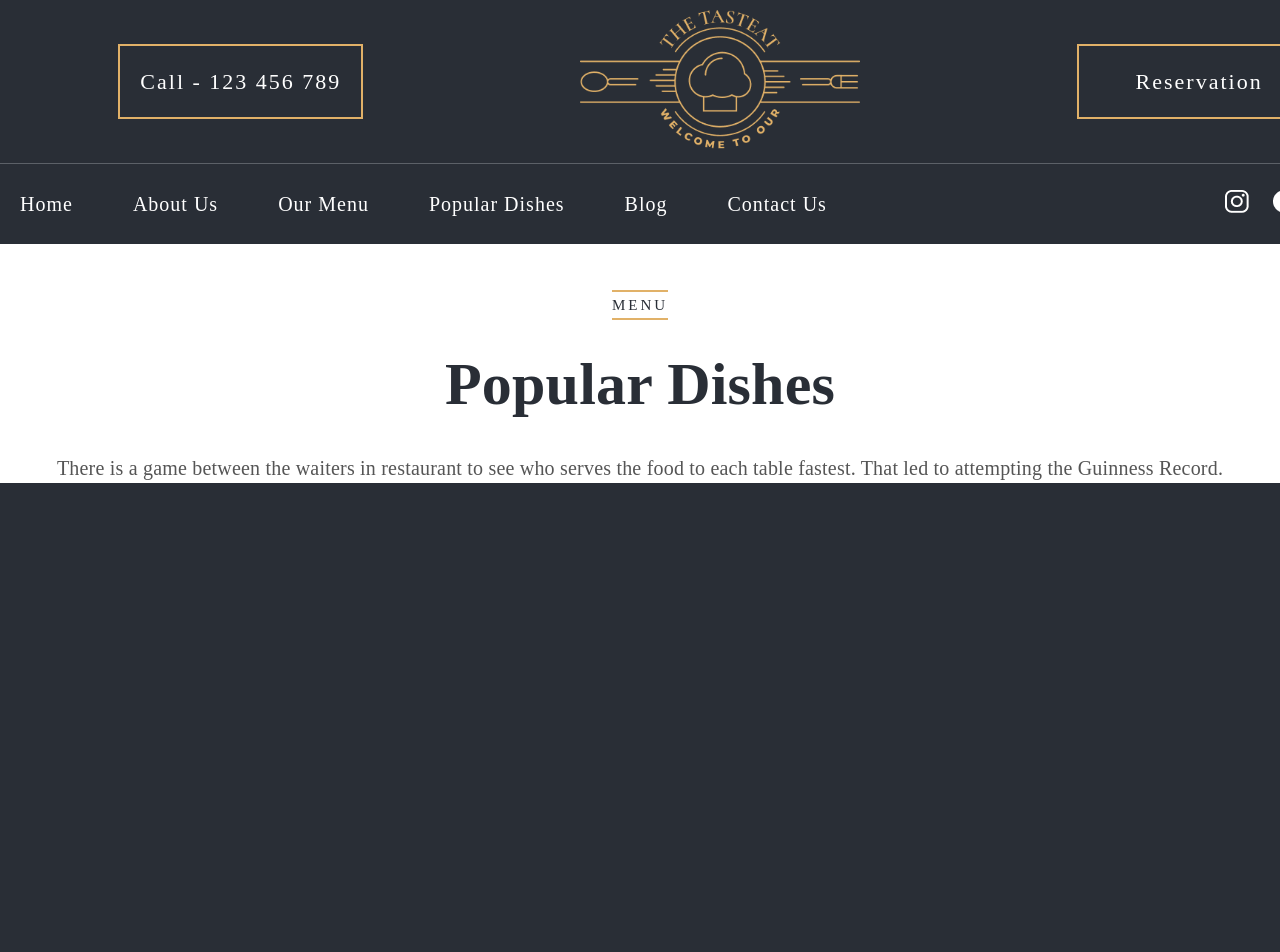
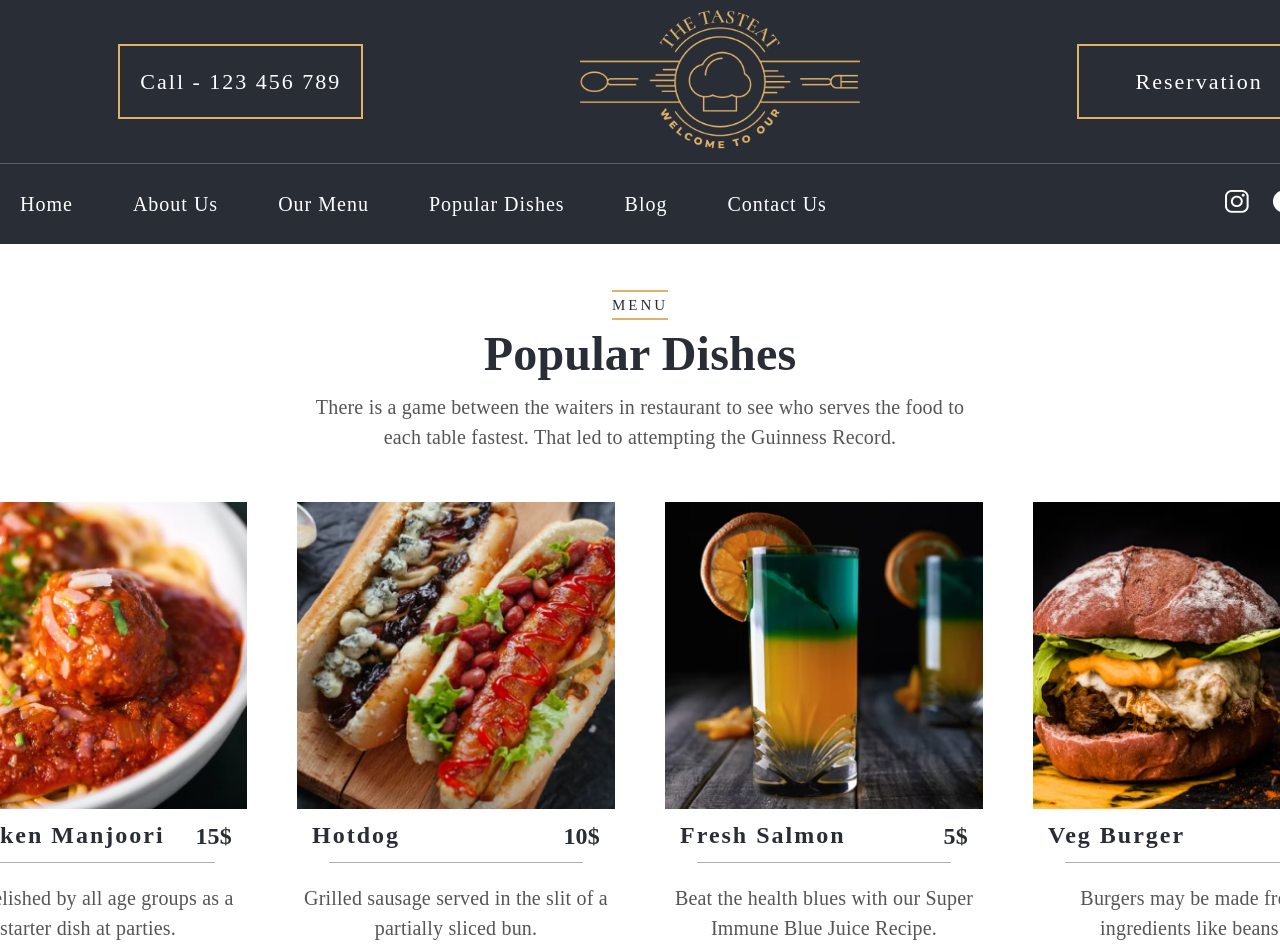
Before and after one commit to YourContender/react-restaurant-app, a React (Create React App) app: page /dishes in a window 1280 px wide. Shown: the top 952 px of the page. Before the commit the page ends 800 px from the top, so only its background shows below. Built offline with nearby package versions, Linux system fonts and the light colour scheme.

Commit message:
add style popular dishes component

```diff
--- a/src/components/dishes/Dishes.js
+++ b/src/components/dishes/Dishes.js
@@ -1,10 +1,14 @@
+import dishes1 from '../../img/dishes/dishes1.png';
+import dishes2 from '../../img/dishes/dishes2.png';
+import dishes3 from '../../img/dishes/dishes3.png';
+import dishes4 from '../../img/dishes/dishes4.png';
 import './Dishes.scss';
 
 const Dishes = () => {
     return (
         <div className="dishes">
             <div className="dishes_container">
-                <div className="dishes_menu">
+                <div className="dishes_subtitle">
                     <span>menu</span>
                 </div>
 
@@ -14,14 +18,108 @@ const Dishes = () => {
 
                 <div className="dishes_descr">
                     <span>
-                        There is a game between the waiters in restaurant to see who serves the food to
+                        There is a game between the waiters in restaurant to see who serves the food to<br/>
                         each table fastest. That led to attempting the Guinness Record.
                     </span>
                 </div>
             </div>
 
             <div className="dishes_menu">
+                <div className="dishes_menu_item">
+                    <div className="dishes_img">
+                        <img src={dishes1} alt="dishes 1" />
+                    </div>
 
+                    <div className="dishes_text">
+                        <div>
+                            <h2>Chicken Manjoori</h2>
+                        </div>
+                        <div>
+                            <span>15$</span>
+                        </div>
+                    </div>
+
+                    <div className="dishes_line"></div>
+
+                    <div className="dishes_descr">
+                        <p>
+                            Dish relished by all age groups as a starter dish at parties.
+                        </p>
+                    </div>
+                </div>
+
+                <div className="dishes_menu_item">
+                    <div className="dishes_img">
+                        <img src={dishes2} alt="dishes 1" />
+                    </div>
+
+                    <div className="dishes_text">
+                        <div>
+                            <h2>Hotdog</h2>
+                        </div>
+                        <div>
+                            <span>10$</span>
+                        </div>
+                    </div>
+
+                    <div className="dishes_line"></div>
+
+                    <div className="dishes_descr">
+                        <p>
+                            Grilled sausage served in the slit of a partially sliced bun.
+                        </p>
+                    </div>
+                </div>
+
+                <div className="dishes_menu_item">
+                    <div className="dishes_img">
+                        <img src={dishes3} alt="dishes 1" />
+                    </div>
+
+                    <div className="dishes_text">
+                        <div>
+                            <h2>Fresh Salmon</h2>
+                        </div>
+                        <div>
+                            <span>5$</span>
+                        </div>
+                    </div>
+
+                    <div className="dishes_line"></div>
+
+                    <div className="dishes_descr">
+                        <p>
+                            Beat the health blues with our Super Immune Blue Juice Recipe.
+                        </p>
+                    </div>
+                </div>
+
+                <div className="dishes_menu_item">
+                    <div className="dishes_img">
+                        <img src={dishes4} alt="dishes 1" />
+                    </div>
+
+                    <div className="dishes_text">
+                        <div>
+                            <h2>Veg Burger</h2>
+                        </div>
+                        <div>
+                            <span>10$</span>
+                        </div>
+                    </div>
+
+                    <div className="dishes_line"></div>
+
+                    <div className="dishes_descr">
+                        <p>
+                            Burgers may be made from ingredients like beans.
+                        </p>
+                    </div>
+                </div>
+            </div>
+
+            <div className="dishes_btn">
+                <button>See all dishes</button>
             </div>
         </div>
     )
--- a/src/components/dishes/Dishes.scss
+++ b/src/components/dishes/Dishes.scss
@@ -1,12 +1,13 @@
 .dishes {
     background-color: #fff;
     padding-top: 50px;
+    height: auto;
     &_container {
         display: flex;
         flex-direction: column;
         align-items: center;
     }
-    &_menu {
+    &_subtitle {
         font-family: 'Josefin Sans';
         font-style: normal;
         font-weight: 400;
@@ -25,11 +26,14 @@
         font-family: 'Cormorant Infant';
         font-style: normal;
         font-weight: 400;
-        font-size: 30px;
+        font-size: 24px;
         line-height: 56px;
         letter-spacing: 0.2px;
         text-transform: capitalize;
         color: #292E36;
+        h1 {
+            margin: 10px 0;
+        }
     }
     &_descr {
         font-family: 'Josefin Sans';
@@ -39,5 +43,81 @@
         line-height: 30px;
         letter-spacing: 0.2px;
         color: #555555;
+        text-align: center;
+    }
+
+    &_menu {
+        height: auto;
+        padding-top: 50px;
+        display: flex;
+        justify-content: center;
+        &_item {
+            width: 320px;
+            height: 450px;
+            margin-right: 25px;
+            margin-left: 25px;
+        }
+    }
+    &_text {
+        font-family: 'Cormorant Infant';
+        font-style: normal;
+        font-weight: 700;
+        font-size: 30px;
+        line-height: 42px;
+        letter-spacing: 2px;
+        color: #292E36;
+        display: flex;
+        justify-content: space-between;
+        align-items: center;
+        margin-top: 0;
+        span {
+            font-size: 24px;
+            line-height: 42px;
+            letter-spacing: 0.2px;
+            color: #292E36;
+            padding-right: 15px;
+        }
+        h2 {
+            margin: 0;
+            font-size: 24px;
+            padding-left: 15px;
+        }
+    }
+    p {
+        font-family: 'Josefin Sans';
+        font-weight: 400;
+        font-size: 20px;
+        line-height: 30px;
+        letter-spacing: 0.2px;
+        color: #555555;
+    }
+    &_btn {
+        display: flex;
+        justify-content: center;
+        padding: 50px 0;
+        button {
+            width: 250px;
+            height: 70px;
+            border: 2px solid #E1B168;
+            background-color: #fff;
+            color: #E1B168;
+            font-family: 'Josefin Sans';
+            font-weight: 400;
+            font-size: 22px;
+            line-height: 33px;
+            letter-spacing: 2px;
+            transition: .2s ease;
+            &:hover {
+                background-color: #E1B168;
+                color: #000;
+            }
+        }
+    }
+    &_line {
+        margin: 0 auto;
+        margin-top: 5px;
+        width: 80%;
+        height: 1px;
+        background-color: #5555557c;
     }
 }
```
